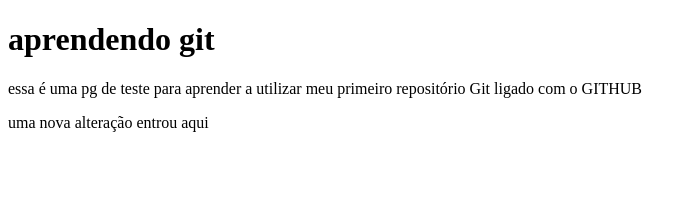
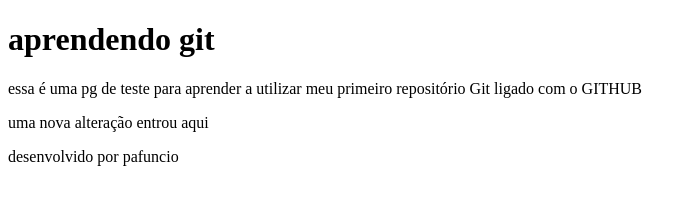
Before and after one commit to Allan-010/reposit-rio.test, a plain HTML site: page index.html in a window 1280 px wide. Shown: the whole page, without its empty margins (0-697 px from the left). Drawn offline with Linux system fonts and the light colour scheme.

Commit message:
alterações para incluir header e footer

```diff
--- a/index.html
+++ b/index.html
@@ -6,10 +6,19 @@
     <title>Document</title>
 </head>
 <body>
+    <header>
     <h1>aprendendo git</h1>
+    </header>
+
     <p>essa é uma pg de teste para aprender a utilizar
        meu primeiro repositório Git ligado com o GITHUB
     </p>
+
     <p>uma nova alteração entrou aqui</p>
+
+    <footer>
+    desenvolvido por pafuncio
+    </footer>
+
 </body>
 </html>
```
